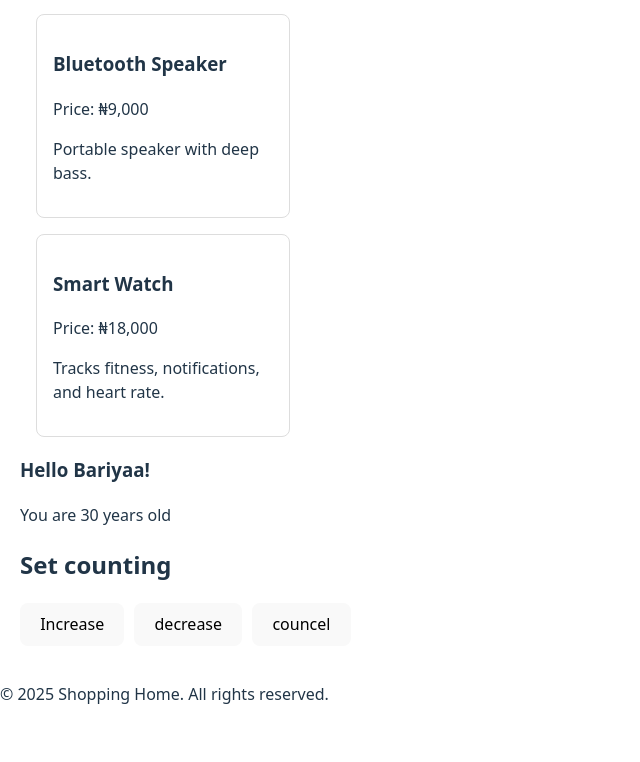
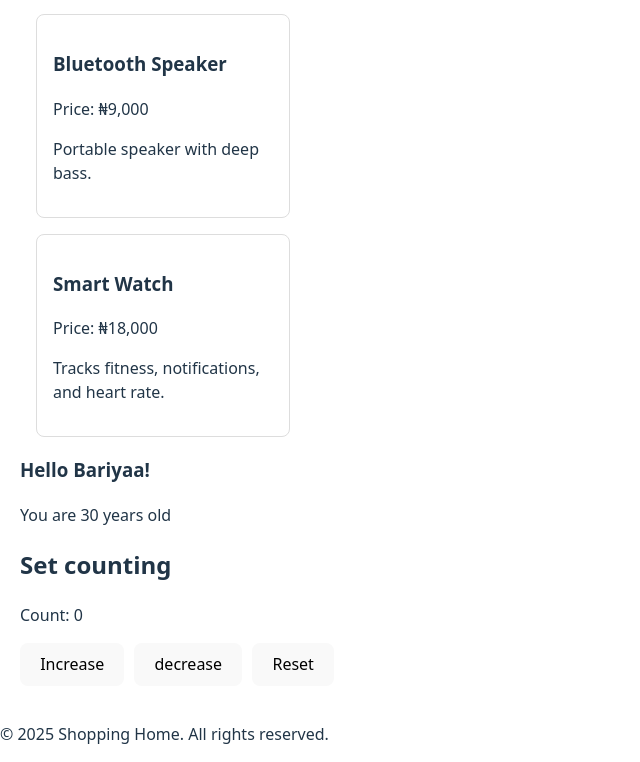
Before and after one commit to kinas01/My-React-App, a React (Vite) app: page / in a window 1280 px wide. Shown: the part 395-1157 px from the top of the page, without its empty margins (0-640 px from the left). Before the commit the page ends 1117 px from the top, so only its background shows below. Built offline with nearby package versions, Linux system fonts and the light colour scheme.

Commit message:
Updated content and make State component functional

```diff
--- a/src/practice/State.jsx
+++ b/src/practice/State.jsx
@@ -7,11 +7,13 @@ function State() {
         <div>
             <h2>Set counting</h2>
 
+             <p>Count: {count}</p>
+
             <button onClick={ () => setcount(count + 1)}>Increase</button>
 
             <button onClick={ () => setcount(count - 1)} style={{ marginLeft: "10px"}}>decrease</button>
 
-            <button onClick={ () => setcount(0)}  style={{ marginLeft: "10px"}}>councel </button>
+            <button onClick={ () => setcount(0)}  style={{ marginLeft: "10px"}}>Reset </button>
 
         </div>
     );
```
